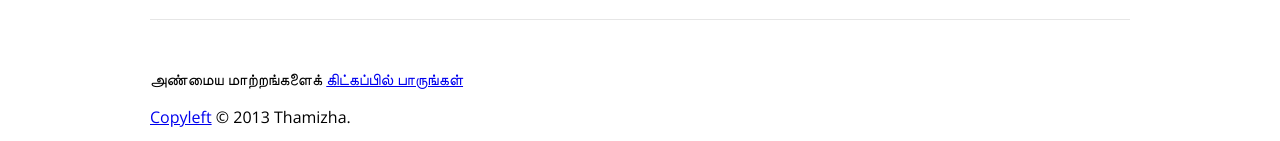
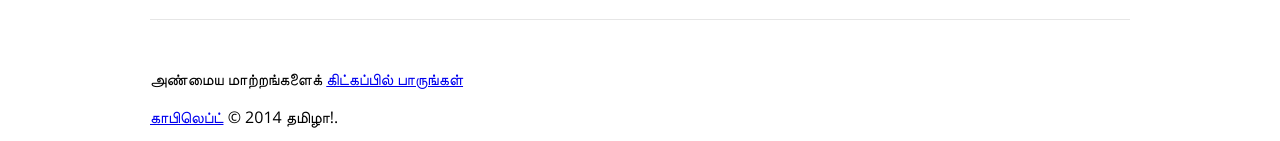
Before and after one commit to thamizha/thamizha.github.io, a Jekyll site: the page built from projects.html, in a window 1280 px wide. Shown: the part 1726-1867 px from the top of the page. Built offline with Jekyll 4.4.1, drawn with Linux system fonts in a browser that asks for light colours.

Commit message:
தலைப்பும் அடிக்குறிப்பும் தமிழில்
காபிலெப்ட்</a> &copy; 2014 தமிழா!.</p>

```diff
--- a/_layouts/project.html
+++ b/_layouts/project.html
@@ -2,7 +2,7 @@
 <html>
   <head>
     <meta charset="utf-8">
-    <title>{% if page.title %}{{ page.title }} &mdash; {% endif %}ThamiZha! | Powering Tamil Softwares</title>
+    <title>{% if page.title %}{{ page.title }} &mdash; {% endif %}தமிழா!-ThamiZha! | Powering Tamil Softwares</title>
 
     <meta name="author" content="Arunan Skanthan, Manikk">
     <meta name="description" content="Free and Open Source Tamil Software.">
@@ -49,7 +49,7 @@
     </div><!-- .content -->
 
     <footer class="footer">
-      <p><a href="https://github.com/thamizha/thamizha.github.com#license">Copyleft</a> &copy; 2013 Thamizha.</p>
+      <p><a href="https://github.com/thamizha/thamizha.github.com#license">காபிலெப்ட்</a> &copy; 2014 தமிழா!.</p>
     </footer>
 
 
```
